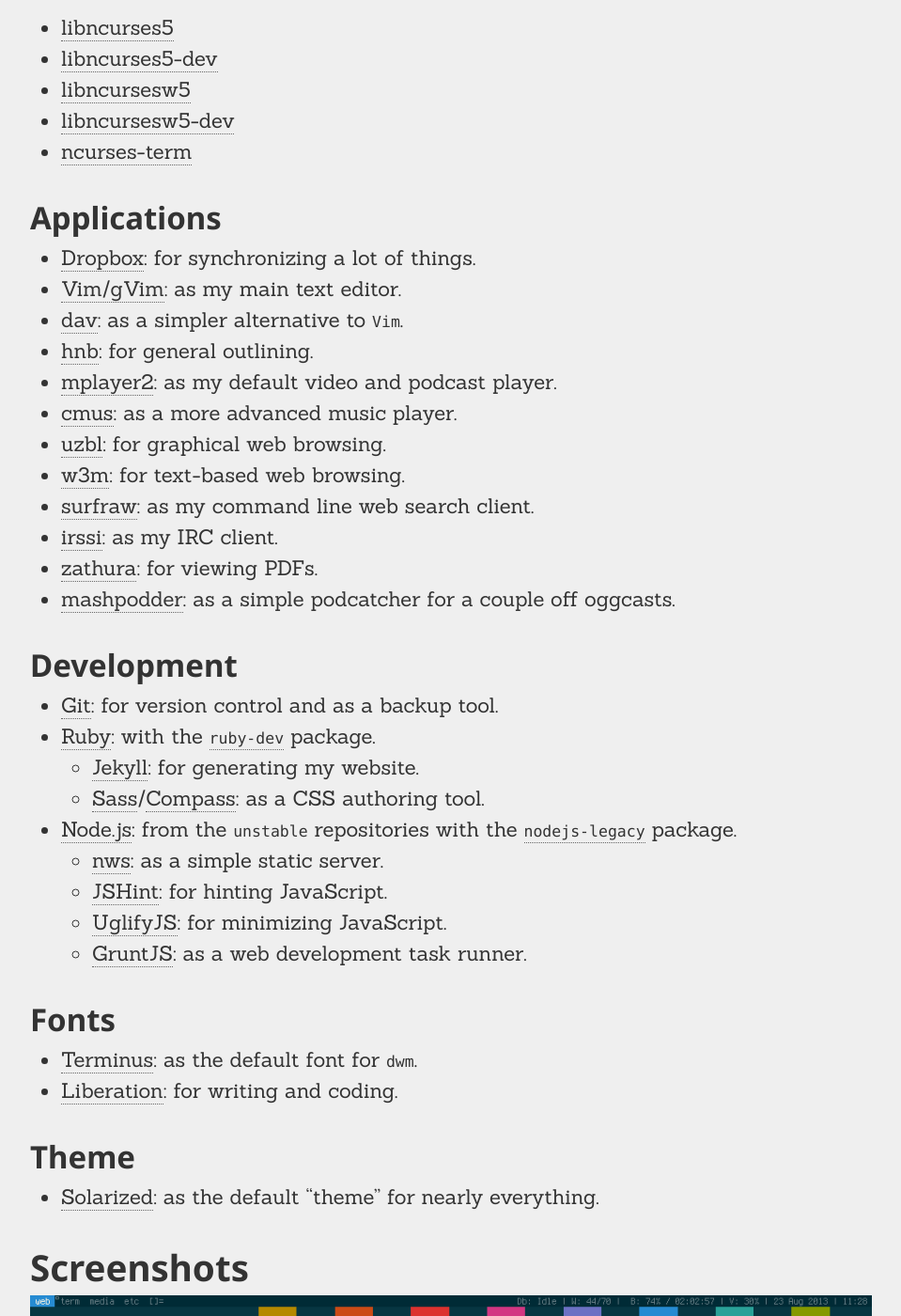
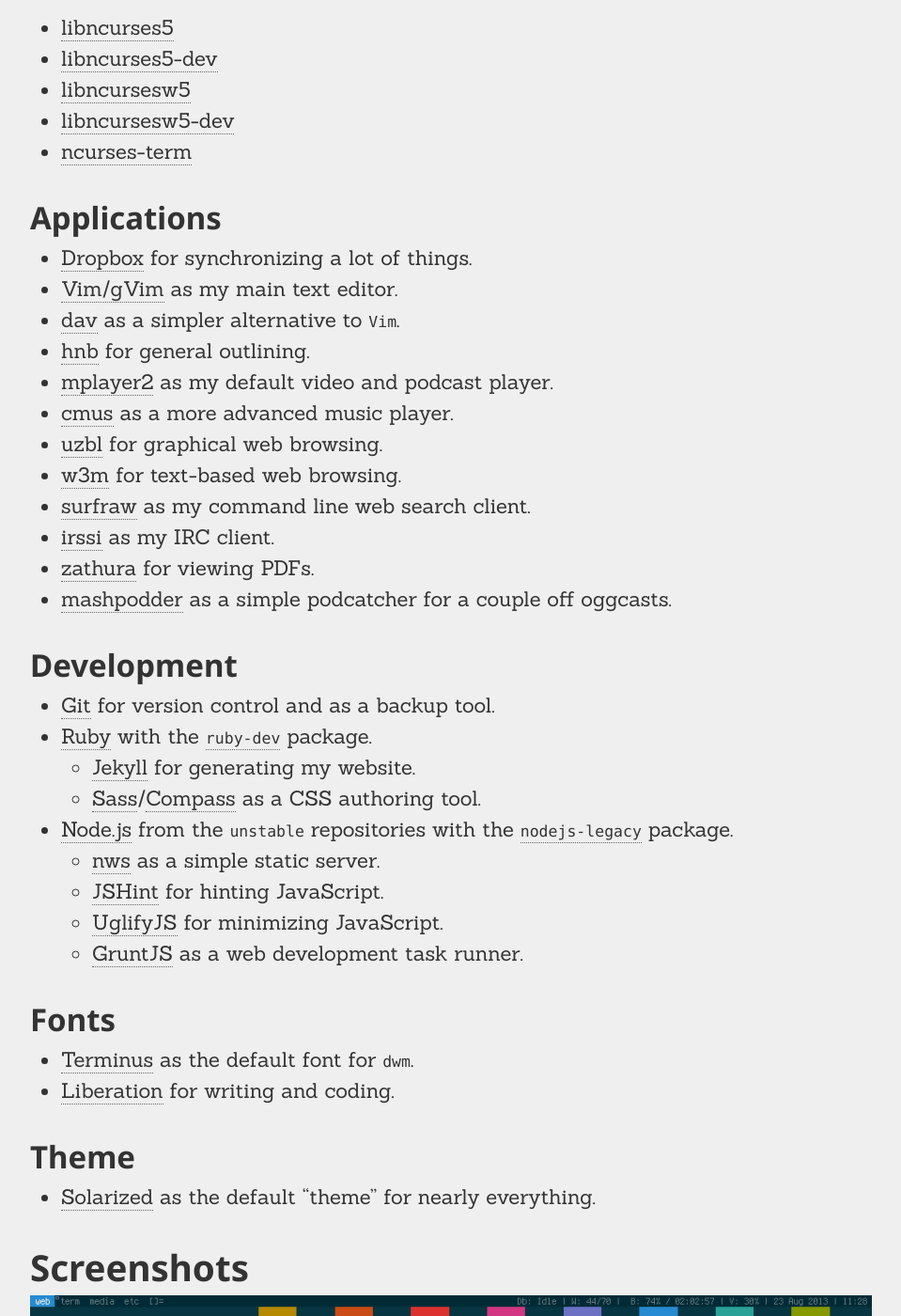
Before and after one commit to gummesson/ellengummesson, a Jekyll site: the page built from notes/the-linux-setup.md, in a window 1280 px wide and 1400 px high, scrolled down 3159 px. Shown: the whole window at 94% size, without its empty margins (160-1119 px from the left). Built offline with Jekyll 4.4.1, drawn with Linux system fonts in a browser that asks for light colours; nearby versions of some CDN libraries; some of the changed text lies outside the part shown.

Commit message:
Update setup.

```diff
--- a/notes/the-linux-setup.md
+++ b/notes/the-linux-setup.md
@@ -89,39 +89,39 @@
 
 ### Applications
 
-- [Dropbox](https://www.dropbox.com/install?os=lnx): for synchronizing a lot of things.
-- [Vim/gVim](http://packages.debian.org/testing/vim-gtk): as my main text editor.
-- [dav](http://packages.debian.org/testing/dav-text): as a simpler alternative to `Vim`.
-- [hnb](http://packages.debian.org/testing/hnb): for general outlining.
-- [mplayer2](http://packages.debian.org/testing/mplayer2): as my default video and podcast player.
-- [cmus](http://packages.debian.org/testing/cmus): as a more advanced music player.
-- [uzbl](http://packages.debian.org/testing/uzbl): for graphical web browsing.
-- [w3m](http://packages.debian.org/testing/w3m): for text-based web browsing.
-- [surfraw](http://packages.debian.org/jessie/surfraw): as my command line web search client.
-- [irssi](http://packages.debian.org/testing/irssi): as my IRC client.
-- [zathura](http://packages.debian.org/testing/zathura): for viewing PDFs.
-- [mashpodder](https://code.google.com/p/mashpodder): as a simple podcatcher for a couple off oggcasts.
+- [Dropbox](https://www.dropbox.com/install?os=lnx) for synchronizing a lot of things.
+- [Vim/gVim](http://packages.debian.org/testing/vim-gtk) as my main text editor.
+- [dav](http://packages.debian.org/testing/dav-text) as a simpler alternative to `Vim`.
+- [hnb](http://packages.debian.org/testing/hnb) for general outlining.
+- [mplayer2](http://packages.debian.org/testing/mplayer2) as my default video and podcast player.
+- [cmus](http://packages.debian.org/testing/cmus) as a more advanced music player.
+- [uzbl](http://packages.debian.org/testing/uzbl) for graphical web browsing.
+- [w3m](http://packages.debian.org/testing/w3m) for text-based web browsing.
+- [surfraw](http://packages.debian.org/jessie/surfraw) as my command line web search client.
+- [irssi](http://packages.debian.org/testing/irssi) as my IRC client.
+- [zathura](http://packages.debian.org/testing/zathura) for viewing PDFs.
+- [mashpodder](https://code.google.com/p/mashpodder) as a simple podcatcher for a couple off oggcasts.
 
 ### Development
 
-- [Git](http://packages.debian.org/testing/git): for version control and as a backup tool.
-- [Ruby](http://packages.debian.org/testing/ruby): with the [`ruby-dev`](http://packages.debian.org/jessie/ruby-dev) package.
-  - [Jekyll](http://rubygems.org/gems/jekyll): for generating my website.
-  - [Sass](http://sass-lang.com/)/[Compass](http://rubygems.org/gems/compass): as a CSS authoring tool.
-- [Node.js](http://nodejs.org/): from the `unstable` repositories with the [`nodejs-legacy`](http://packages.debian.org/sid/nodejs-legacy) package.
-  - [nws](https://npmjs.org/package/nws): as a simple static server.
-  - [JSHint](https://npmjs.org/package/jshint): for hinting JavaScript.
-  - [UglifyJS](https://npmjs.org/package/uglify-js): for minimizing JavaScript.
-  - [GruntJS](https://npmjs.org/package/grunt-cli): as a web development task runner.
+- [Git](http://packages.debian.org/testing/git) for version control and as a backup tool.
+- [Ruby](http://packages.debian.org/testing/ruby) with the [`ruby-dev`](http://packages.debian.org/jessie/ruby-dev) package.
+  - [Jekyll](http://rubygems.org/gems/jekyll) for generating my website.
+  - [Sass](http://sass-lang.com/)/[Compass](http://rubygems.org/gems/compass) as a CSS authoring tool.
+- [Node.js](http://nodejs.org/) from the `unstable` repositories with the [`nodejs-legacy`](http://packages.debian.org/sid/nodejs-legacy) package.
+  - [nws](https://npmjs.org/package/nws) as a simple static server.
+  - [JSHint](https://npmjs.org/package/jshint) for hinting JavaScript.
+  - [UglifyJS](https://npmjs.org/package/uglify-js) for minimizing JavaScript.
+  - [GruntJS](https://npmjs.org/package/grunt-cli) as a web development task runner.
 
 ### Fonts
 
-- [Terminus](http://packages.debian.org/testing/xfonts-terminus): as the default font for `dwm`.
-- [Liberation](http://packages.debian.org/testing/fonts-liberation): for writing and coding.
+- [Terminus](http://packages.debian.org/testing/xfonts-terminus) as the default font for `dwm`.
+- [Liberation](http://packages.debian.org/testing/fonts-liberation) for writing and coding.
 
 ### Theme
 
-- [Solarized](http://ethanschoonover.com/solarized): as the default "theme" for nearly everything.
+- [Solarized](http://ethanschoonover.com/solarized) as the default "theme" for nearly everything.
 
 ## Screenshots
 
```
Also changed, not shown: other parts of notes/the-linux-setup.md (+16 -16 lines).
